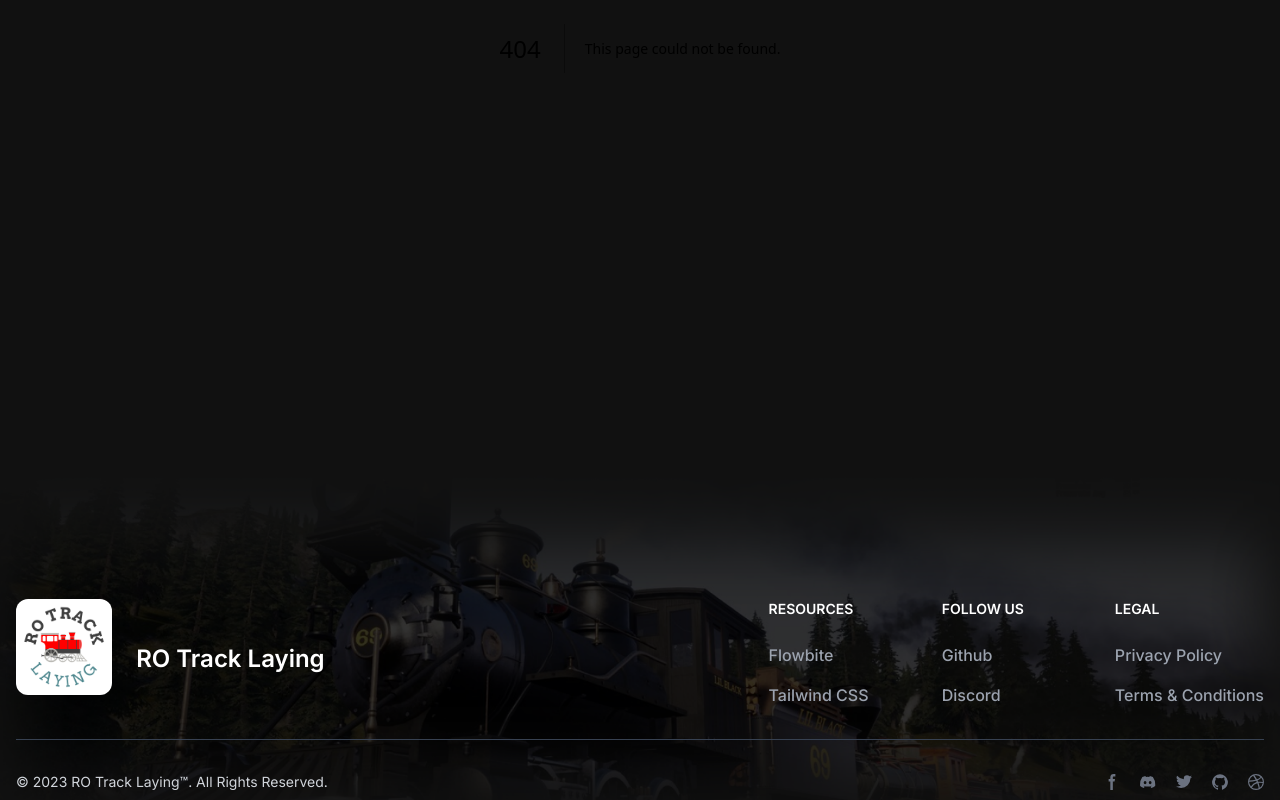
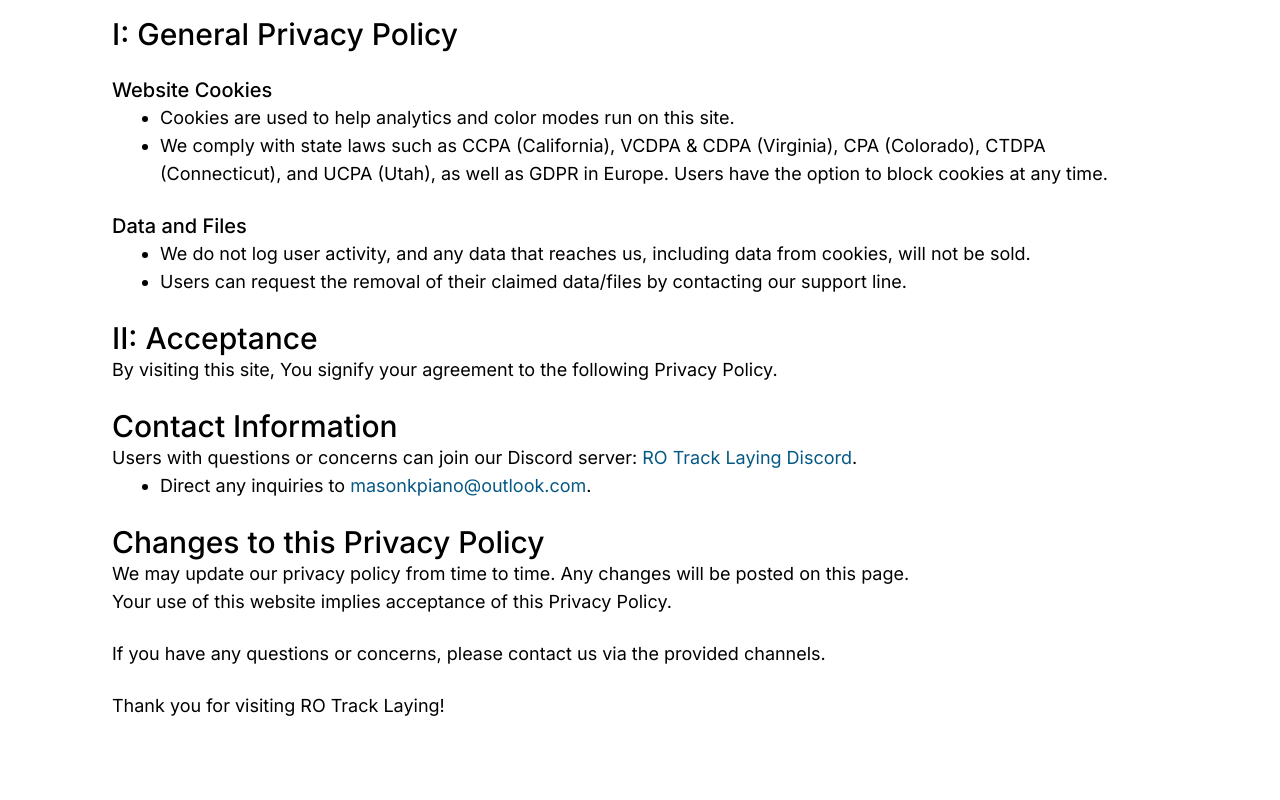
Before and after one commit to JSman225/ROTL, a Next.js app: page /privacy-policy in a window 1280 px wide. Before the commit this address had no page. Shown: the part 440-1240 px from the top of the page. Built offline with nearby package versions, Linux system fonts and the light colour scheme.

Commit message:
footer + policies

```diff
--- a/app/components/footer.js
+++ b/app/components/footer.js
@@ -30,10 +30,10 @@
               <h2 class="mb-6 text-sm font-semibold uppercase text-white">Resources</h2>
               <ul class="text-gray-400 font-medium">
                 <li class="mb-4">
-                  <a href="#" class="hover:underline">Flowbite</a>
+                  <a href="https://www.railroadsonline.com/en/" class="hover:underline">Railroads Online</a>
                 </li>
                 <li>
-                  <a href="#" class="hover:underline">Tailwind CSS</a>
+                  <a href="https://store.steampowered.com/app/1696810/Railroads_Online/" class="hover:underline">Steam Store</a>
                 </li>
               </ul>
             </div>
@@ -41,10 +41,10 @@
               <h2 class="mb-6 text-sm font-semibold uppercase text-white">Follow us</h2>
               <ul class="text-gray-400 font-medium">
                 <li class="mb-4">
-                  <a href="#" class="hover:underline ">Github</a>
+                  <a href="https://discord.gg/EjzW9uQVsk" class="hover:underline ">Discord Community</a>
                 </li>
                 <li>
-                  <a href="#" class="hover:underline">Discord</a>
+                  <a href="https://twitter.com/railroadsgame" class="hover:underline">Twitter</a>
                 </li>
               </ul>
             </div>
@@ -52,7 +52,7 @@
               <h2 class="mb-6 text-sm font-semibold uppercase text-white">Legal</h2>
               <ul class="text-gray-400 font-medium">
                 <li class="mb-4">
-                  <a href="#" class="hover:underline">Privacy Policy</a>
+                  <a href="/privacy-policy" class="hover:underline">Privacy Policy</a>
                 </li>
                 <li>
                   <a href="#" class="hover:underline">Terms &amp; Conditions</a>
@@ -64,19 +64,14 @@
         <hr class="my-6 sm:mx-auto border-gray-700 lg:my-8" />
         <div class="sm:flex sm:items-center sm:justify-between">
           <span class="text-sm sm:text-center text-gray-300">© 2023 <a href="https://flowbite.com/"
-              class="hover:underline">RO Track Laying™</a>. All Rights Reserved.
+            class="hover:underline">RO Track Laying™</a>. All Rights Reserved.
           </span>
           <div class="flex mt-4 space-x-5 sm:justify-center sm:mt-0">
-            <a href="#" class="text-gray-500 hover:text-white">
-              <svg class="w-4 h-4" aria-hidden="true" xmlns="http://www.w3.org/2000/svg" fill="currentColor"
-                viewBox="0 0 8 19">
-                <path fill-rule="evenodd"
-                  d="M6.135 3H8V0H6.135a4.147 4.147 0 0 0-4.142 4.142V6H0v3h2v9.938h3V9h2.021l.592-3H5V3.591A.6.6 0 0 1 5.592 3h.543Z"
-                  clip-rule="evenodd" />
-              </svg>
-              <span class="sr-only">Facebook page</span>
+            <a href="mailto:masonkpiano@outlook.com" class="text-gray-500 hover:text-white">
+              <svg xmlns="http://www.w3.org/2000/svg" className="w-4 h-4" fill="currentColor" dataSlot="icon" viewBox="0 0 512 512"><path d="M48 64C21.5 64 0 85.5 0 112c0 15.1 7.1 29.3 19.2 38.4L236.8 313.6c11.4 8.5 27 8.5 38.4 0L492.8 150.4c12.1-9.1 19.2-23.3 19.2-38.4c0-26.5-21.5-48-48-48H48zM0 176V384c0 35.3 28.7 64 64 64H448c35.3 0 64-28.7 64-64V176L294.4 339.2c-22.8 17.1-54 17.1-76.8 0L0 176z" /></svg>
+              <span class="sr-only">Email</span>
             </a>
-            <a href="#" class="text-gray-500 hover:text-white">
+            <a href="https://discord.gg/EjzW9uQVsk" class="text-gray-500 hover:text-white">
               <svg class="w-4 h-4" aria-hidden="true" xmlns="http://www.w3.org/2000/svg" fill="currentColor"
                 viewBox="0 0 21 16">
                 <path
@@ -84,35 +79,30 @@
               </svg>
               <span class="sr-only">Discord community</span>
             </a>
-            <a href="#" class="text-gray-500 hover:text-white">
+            <a href="https://discord.gg/Y52PW9cXpR" class="text-gray-500 hover:text-white">
               <svg class="w-4 h-4" aria-hidden="true" xmlns="http://www.w3.org/2000/svg" fill="currentColor"
-                viewBox="0 0 20 17">
-                <path fill-rule="evenodd"
-                  d="M20 1.892a8.178 8.178 0 0 1-2.355.635 4.074 4.074 0 0 0 1.8-2.235 8.344 8.344 0 0 1-2.605.98A4.13 4.13 0 0 0 13.85 0a4.068 4.068 0 0 0-4.1 4.038 4 4 0 0 0 .105.919A11.705 11.705 0 0 1 1.4.734a4.006 4.006 0 0 0 1.268 5.392 4.165 4.165 0 0 1-1.859-.5v.05A4.057 4.057 0 0 0 4.1 9.635a4.19 4.19 0 0 1-1.856.07 4.108 4.108 0 0 0 3.831 2.807A8.36 8.36 0 0 1 0 14.184 11.732 11.732 0 0 0 6.291 16 11.502 11.502 0 0 0 17.964 4.5c0-.177 0-.35-.012-.523A8.143 8.143 0 0 0 20 1.892Z"
-                  clip-rule="evenodd" />
+                viewBox="0 0 21 16">
+                <path
+                  d="M16.942 1.556a16.3 16.3 0 0 0-4.126-1.3 12.04 12.04 0 0 0-.529 1.1 15.175 15.175 0 0 0-4.573 0 11.585 11.585 0 0 0-.535-1.1 16.274 16.274 0 0 0-4.129 1.3A17.392 17.392 0 0 0 .182 13.218a15.785 15.785 0 0 0 4.963 2.521c.41-.564.773-1.16 1.084-1.785a10.63 10.63 0 0 1-1.706-.83c.143-.106.283-.217.418-.33a11.664 11.664 0 0 0 10.118 0c.137.113.277.224.418.33-.544.328-1.116.606-1.71.832a12.52 12.52 0 0 0 1.084 1.785 16.46 16.46 0 0 0 5.064-2.595 17.286 17.286 0 0 0-2.973-11.59ZM6.678 10.813a1.941 1.941 0 0 1-1.8-2.045 1.93 1.93 0 0 1 1.8-2.047 1.919 1.919 0 0 1 1.8 2.047 1.93 1.93 0 0 1-1.8 2.045Zm6.644 0a1.94 1.94 0 0 1-1.8-2.045 1.93 1.93 0 0 1 1.8-2.047 1.918 1.918 0 0 1 1.8 2.047 1.93 1.93 0 0 1-1.8 2.045Z" />
               </svg>
-              <span class="sr-only">Twitter page</span>
+              <span class="sr-only">Discord community</span>
             </a>
-            <a href="#" class="text-gray-500 hover:text-white">
-              <svg class="w-4 h-4" aria-hidden="true" xmlns="http://www.w3.org/2000/svg" fill="currentColor"
-                viewBox="0 0 20 20">
-                <path fill-rule="evenodd"
-                  d="M10 .333A9.911 9.911 0 0 0 6.866 19.65c.5.092.678-.215.678-.477 0-.237-.01-1.017-.014-1.845-2.757.6-3.338-1.169-3.338-1.169a2.627 2.627 0 0 0-1.1-1.451c-.9-.615.07-.6.07-.6a2.084 2.084 0 0 1 1.518 1.021 2.11 2.11 0 0 0 2.884.823c.044-.503.268-.973.63-1.325-2.2-.25-4.516-1.1-4.516-4.9A3.832 3.832 0 0 1 4.7 7.068a3.56 3.56 0 0 1 .095-2.623s.832-.266 2.726 1.016a9.409 9.409 0 0 1 4.962 0c1.89-1.282 2.717-1.016 2.717-1.016.366.83.402 1.768.1 2.623a3.827 3.827 0 0 1 1.02 2.659c0 3.807-2.319 4.644-4.525 4.889a2.366 2.366 0 0 1 .673 1.834c0 1.326-.012 2.394-.012 2.72 0 .263.18.572.681.475A9.911 9.911 0 0 0 10 .333Z"
-                  clip-rule="evenodd" />
-              </svg>
-              <span class="sr-only">GitHub account</span>
+            <a href="https://twitter.com/railroadsgame" class="text-gray-500 hover:text-white">
+            <svg xmlns="http://www.w3.org/2000/svg" className="w-4 h-4" fill="currentColor" dataSlot="icon" viewBox="0 0 512 512"><path d="M389.2 48h70.6L305.6 224.2 487 464H345L233.7 318.6 106.5 464H35.8L200.7 275.5 26.8 48H172.4L272.9 180.9 389.2 48zM364.4 421.8h39.1L151.1 88h-42L364.4 421.8z"/></svg>
+              <span class="sr-only">Twitter link</span>
             </a>
-            <a href="#" class="text-gray-500 hover:text-white">
-              <svg class="w-4 h-4" aria-hidden="true" xmlns="http://www.w3.org/2000/svg" fill="currentColor"
-                viewBox="0 0 20 20">
-                <path fill-rule="evenodd"
-                  d="M10 0a10 10 0 1 0 10 10A10.009 10.009 0 0 0 10 0Zm6.613 4.614a8.523 8.523 0 0 1 1.93 5.32 20.094 20.094 0 0 0-5.949-.274c-.059-.149-.122-.292-.184-.441a23.879 23.879 0 0 0-.566-1.239 11.41 11.41 0 0 0 4.769-3.366ZM8 1.707a8.821 8.821 0 0 1 2-.238 8.5 8.5 0 0 1 5.664 2.152 9.608 9.608 0 0 1-4.476 3.087A45.758 45.758 0 0 0 8 1.707ZM1.642 8.262a8.57 8.57 0 0 1 4.73-5.981A53.998 53.998 0 0 1 9.54 7.222a32.078 32.078 0 0 1-7.9 1.04h.002Zm2.01 7.46a8.51 8.51 0 0 1-2.2-5.707v-.262a31.64 31.64 0 0 0 8.777-1.219c.243.477.477.964.692 1.449-.114.032-.227.067-.336.1a13.569 13.569 0 0 0-6.942 5.636l.009.003ZM10 18.556a8.508 8.508 0 0 1-5.243-1.8 11.717 11.717 0 0 1 6.7-5.332.509.509 0 0 1 .055-.02 35.65 35.65 0 0 1 1.819 6.476 8.476 8.476 0 0 1-3.331.676Zm4.772-1.462A37.232 37.232 0 0 0 13.113 11a12.513 12.513 0 0 1 5.321.364 8.56 8.56 0 0 1-3.66 5.73h-.002Z"
-                  clip-rule="evenodd" />
-              </svg>
-              <span class="sr-only">Dribbble account</span>
+
+            <a href="https://www.railroadsonline.com/en/" class="text-gray-500 hover:text-white">
+            <svg xmlns="http://www.w3.org/2000/svg" className="w-4 h-4" fill="currentColor" dataSlot="icon" viewBox="0 0 640 512"><path d="M579.8 267.7c56.5-56.5 56.5-148 0-204.5c-50-50-128.8-56.5-186.3-15.4l-1.6 1.1c-14.4 10.3-17.7 30.3-7.4 44.6s30.3 17.7 44.6 7.4l1.6-1.1c32.1-22.9 76-19.3 103.8 8.6c31.5 31.5 31.5 82.5 0 114L422.3 334.8c-31.5 31.5-82.5 31.5-114 0c-27.9-27.9-31.5-71.8-8.6-103.8l1.1-1.6c10.3-14.4 6.9-34.4-7.4-44.6s-34.4-6.9-44.6 7.4l-1.1 1.6C206.5 251.2 213 330 263 380c56.5 56.5 148 56.5 204.5 0L579.8 267.7zM60.2 244.3c-56.5 56.5-56.5 148 0 204.5c50 50 128.8 56.5 186.3 15.4l1.6-1.1c14.4-10.3 17.7-30.3 7.4-44.6s-30.3-17.7-44.6-7.4l-1.6 1.1c-32.1 22.9-76 19.3-103.8-8.6C74 372 74 321 105.5 289.5L217.7 177.2c31.5-31.5 82.5-31.5 114 0c27.9 27.9 31.5 71.8 8.6 103.9l-1.1 1.6c-10.3 14.4-6.9 34.4 7.4 44.6s34.4 6.9 44.6-7.4l1.1-1.6C433.5 260.8 427 182 377 132c-56.5-56.5-148-56.5-204.5 0L60.2 244.3z"/></svg>
+              <span class="sr-only">Outside link</span>
+            </a>
+            <a href="https://store.steampowered.com/app/1696810/Railroads_Online/" class="text-gray-500 hover:text-white">
+            <svg xmlns="http://www.w3.org/2000/svg" className="w-4 h-4" fill="currentColor" dataSlot="icon" viewBox="0 0 640 512"><path d="M579.8 267.7c56.5-56.5 56.5-148 0-204.5c-50-50-128.8-56.5-186.3-15.4l-1.6 1.1c-14.4 10.3-17.7 30.3-7.4 44.6s30.3 17.7 44.6 7.4l1.6-1.1c32.1-22.9 76-19.3 103.8 8.6c31.5 31.5 31.5 82.5 0 114L422.3 334.8c-31.5 31.5-82.5 31.5-114 0c-27.9-27.9-31.5-71.8-8.6-103.8l1.1-1.6c10.3-14.4 6.9-34.4-7.4-44.6s-34.4-6.9-44.6 7.4l-1.1 1.6C206.5 251.2 213 330 263 380c56.5 56.5 148 56.5 204.5 0L579.8 267.7zM60.2 244.3c-56.5 56.5-56.5 148 0 204.5c50 50 128.8 56.5 186.3 15.4l1.6-1.1c14.4-10.3 17.7-30.3 7.4-44.6s-30.3-17.7-44.6-7.4l-1.6 1.1c-32.1 22.9-76 19.3-103.8-8.6C74 372 74 321 105.5 289.5L217.7 177.2c31.5-31.5 82.5-31.5 114 0c27.9 27.9 31.5 71.8 8.6 103.9l-1.1 1.6c-10.3 14.4-6.9 34.4 7.4 44.6s34.4 6.9 44.6-7.4l1.1-1.6C433.5 260.8 427 182 377 132c-56.5-56.5-148-56.5-204.5 0L60.2 244.3z"/></svg>
+              <span class="sr-only">Outside link</span>
             </a>
           </div>
         </div>
       </div>
     </footer>
-)}
+  )
+}
--- /dev/null
+++ b/app/privacy-policy/page.js
@@ -0,0 +1,88 @@
+export default function serverManager() {
+    return (
+        <main className="relative bg-white">
+            <section className="text-black p-28 mx-auto max-w-7xl">
+                <h1 className="text-4xl font-medium">Privacy Policy for RO Track Laying</h1>
+                <p>Last updated: <b>12/19/2023</b></p>
+
+                <br />
+                <div>
+                    <h2 className="text-3xl font-medium">Definitions</h2>
+
+                    <br />
+                    <div>
+                        <h3 className="text-xl font-medium">"You"</h3>
+                        <ul className="text-lg list-disc pl-12">
+                            <li>
+                                "You" refers to the individual accessing or using the Website, or Service, or the company or any other legal entity on behalf of which such individual is accessing or using the Website, or Service, as applicable.
+                            </li>
+                        </ul>
+                    </div>
+                </div>
+
+                <br />
+                <div>
+                    <h2 className="text-3xl font-medium">I: General Privacy Policy</h2>
+
+                    <br />
+                    <div>
+                        <h3 className="text-xl font-medium">Website Cookies</h3>
+                        <ul className="text-lg list-disc pl-12">
+                            <li>
+                                Cookies are used to help analytics and color modes run on this site.
+                            </li>
+                            <li>
+                                We comply with state laws such as CCPA (California), VCDPA & CDPA (Virginia), CPA (Colorado), CTDPA (Connecticut), and UCPA (Utah), as well as GDPR in Europe. Users have the option to block cookies at any time.
+                            </li>
+                        </ul>
+                    </div>
+
+                    <br />
+                    <div>
+                        <h3 className="text-xl font-medium">Data and Files</h3>
+                        <ul className="text-lg list-disc pl-12">
+                            <li>
+                                We do not log user activity, and any data that reaches us, including data from cookies, will not be sold.
+                            </li>
+                            <li>
+                                Users can request the removal of their claimed data/files by contacting our support line.
+                            </li>
+                        </ul>
+                    </div>
+                </div>
+
+                <br />
+                <div>
+                    <h2 className="text-3xl font-medium">II: Acceptance</h2>
+                    <p className="text-lg">By visiting this site, You signify your agreement to the following Privacy Policy.</p>
+                </div>
+
+                <br />
+                <div>
+                    <h2 className="text-3xl font-medium">Contact Information</h2>
+                    <p className="text-lg">
+                        Users with questions or concerns can join our Discord server: <a className="text-sky-800" href="https://discord.gg/EjzW9uQVsk">RO Track Laying Discord</a>.
+                        <br />
+                        <ul className="text-lg list-disc pl-12">
+                            <li>
+                                Direct any inquiries to <a className="text-sky-800" href="mailto:masonkpiano@outlook.com">masonkpiano@outlook.com</a>.
+                            </li>
+                        </ul>
+                    </p>
+                </div>
+
+                <br />
+                <div>
+                    <h2 className="text-3xl font-medium">Changes to this Privacy Policy</h2>
+                    <p className="text-lg">We may update our privacy policy from time to time. Any changes will be posted on this page.</p>
+                    <p className="text-lg">Your use of this website implies acceptance of this Privacy Policy.</p>
+                </div>
+
+                <br />
+                <p className="text-lg">If you have any questions or concerns, please contact us via the provided channels.</p>
+                <br />
+                <p className="text-lg">Thank you for visiting RO Track Laying!</p>
+            </section>
+        </main>
+    )
+}
```
Also changed, not shown: public/assets/logo-white.png, public/assets/logo.png.
